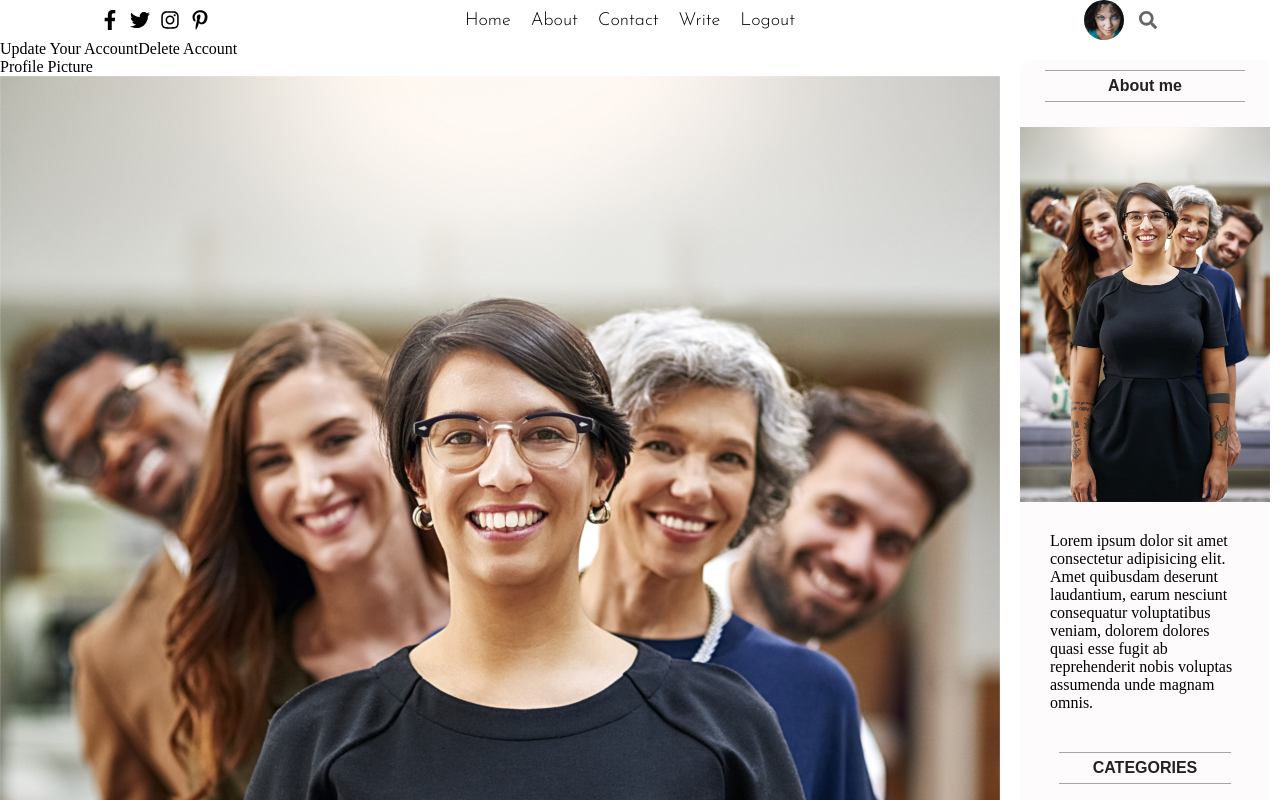
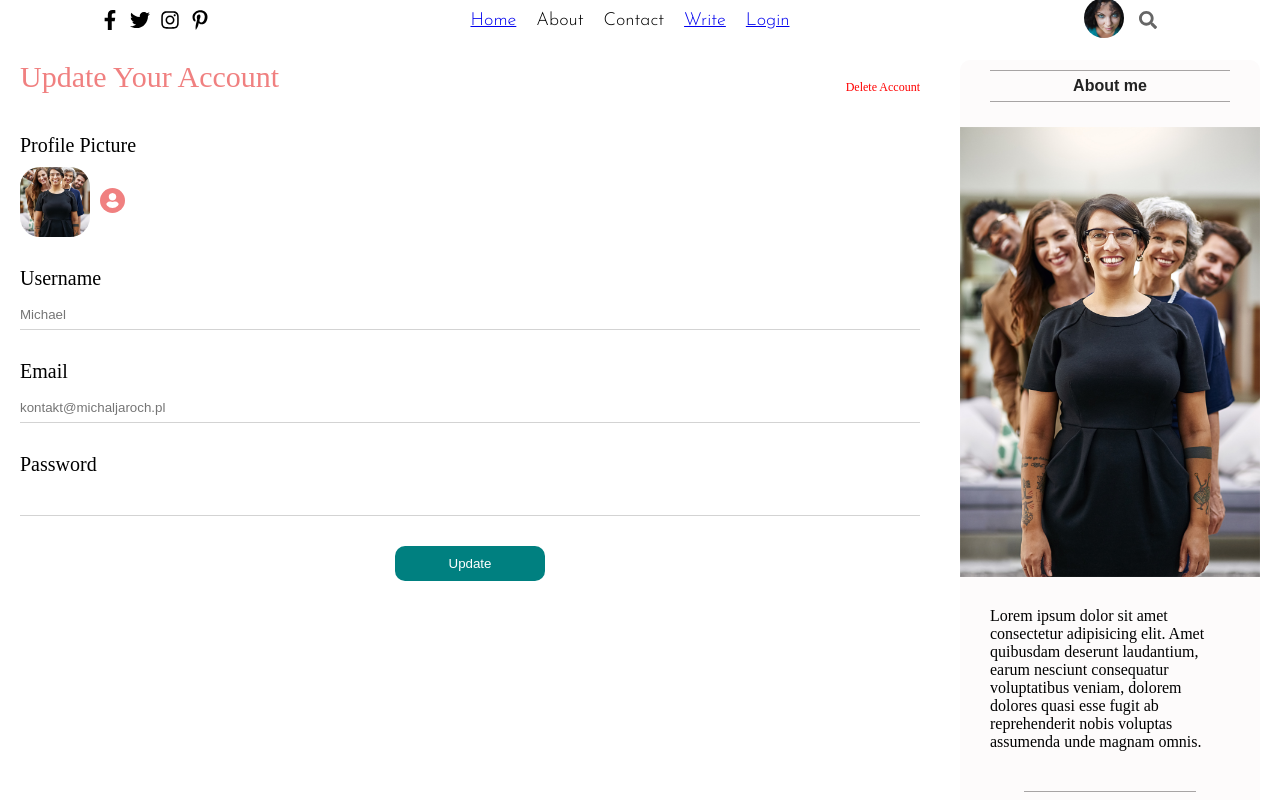
Before and after one commit to Xordex/Blog, a React (Vite) app: page /setting in a window 1280 px wide. Shown: the top 800 px of the page. Built offline with nearby package versions, Linux system fonts and the light colour scheme.

Commit message:
Add every page and start with Router config

```diff
--- a/package.json
+++ b/package.json
@@ -12,7 +12,8 @@
   "dependencies": {
     "react": "^18.3.1",
     "react-dom": "^18.3.1",
-    "react-icons": "^5.3.0"
+    "react-icons": "^5.3.0",
+    "react-router-dom": "^6.28.0"
   },
   "devDependencies": {
     "@eslint/js": "^9.11.1",
--- a/src/App.jsx
+++ b/src/App.jsx
@@ -3,15 +3,28 @@ import Topbar from "./components/topbar/Topbar"
 import Single from "./pages/single/Single"
 import Write from "./pages/write/Write"
 import Setting from "./pages/setting/Setting"
+import Login from "./pages/login/Login"
+import Register from "./pages/register/Register"
+import { Route, BrowserRouter as Router, Routes } from 'react-router-dom';
 
 function App() {
 
   return (
     <>
-      <Topbar />
-      <Setting />
+
+      <Router>
+        <Topbar />
+        <Routes>
+          <Route path="/" element={<Home />} />
+          <Route path="register" element={<Register />} />
+          <Route path="login" element={<Login />} />
+          <Route path="write" element={<Write />} />
+          <Route path="single" element={<Single />} />
+          <Route path="setting" element={<Setting />} />
+        </Routes>
+      </Router>
     </>
-  )
+  );
 }
 
 export default App
--- a/src/components/topbar/Topbar.jsx
+++ b/src/components/topbar/Topbar.jsx
@@ -5,6 +5,7 @@ import { FaInstagram } from "react-icons/fa";
 import { FaPinterestP } from "react-icons/fa";
 import { FaSearch } from "react-icons/fa";
 import womanImage from '../../assets/woman.jpg'
+import { Link } from 'react-router-dom';
 
 export default function Topbar() {
     return (
@@ -17,15 +18,15 @@ export default function Topbar() {
             </div>
             <div className="topCenter">
                 <ul className="topList">
-                    <li className='topListItem'>Home</li>
+                    <Link to='/'><li className='topListItem'>Home</li></Link>
                     <li className='topListItem'>About</li>
                     <li className='topListItem'>Contact</li>
-                    <li className='topListItem'>Write</li>
-                    <li className='topListItem'>Logout</li>
+                    <Link to='/write'><li className='topListItem'>Write</li></Link>
+                    <Link to="/login"><li className='topListItem'>Login</li></Link>
                 </ul>
             </div>
             <div className="topRight">
-                <img src={womanImage} alt="woman" className='topImg' />
+                <Link to='/register'><img src={womanImage} alt="woman" className='topImg' /></Link>
                 <FaSearch className='topSearchIcon' />
             </div>
         </div>
--- /dev/null
+++ b/src/pages/login/Login.jsx
@@ -0,0 +1,17 @@
+import './login.css';
+
+export default function Login() {
+    return (
+        <div className='login'>
+            <span className='loginTitle'>Login</span>
+            <form className='loginForm'>
+                <label>Email</label>
+                <input type="text" className='loginInput' placeholder='Enter Your Email...' />
+                <label>Password</label>
+                <input type="password" className='loginInput' placeholder='Enter Your Password...' />
+                <button className="loginButton">Login</button>
+                <button className="loginRegisterButton">Register</button>
+            </form>
+        </div>
+    )
+}
--- /dev/null
+++ b/src/pages/login/login.css
@@ -0,0 +1,52 @@
+.login {
+    height: calc(100vh - 5vh);
+    display: flex;
+    flex-direction: column;
+    align-items: center;
+    justify-content: center;
+    background: linear-gradient(rgba(255, 255, 255, 0.5), rgba(0, 0, 0, 0.5)), url('../../assets/nature.jpg');
+    background-size: cover;
+    background-position: center;
+}
+
+.loginTitle {
+    font-size: 50px;
+}
+
+.loginForm {
+    margin-top: 20px;
+    display: flex;
+    flex-direction: column;
+}
+
+.loginForm>label {
+    margin: 10px 0;
+}
+
+.loginInput {
+    padding: 10px;
+    background-color: white;
+    border: none;
+}
+
+.loginButton {
+    margin-top: 20px;
+    cursor: pointer;
+    background-color: lightcoral;
+    border: none;
+    color: white;
+    border-radius: 10px;
+    padding: 10px;
+}
+
+.loginRegisterButton {
+    position: absolute;
+    top: 8vh;
+    right: 3vw;
+    background-color: teal;
+    cursor: pointer;
+    border: none;
+    padding: 15px;
+    color: white;
+    border-radius: 10px;
+}
--- /dev/null
+++ b/src/pages/register/Register.jsx
@@ -0,0 +1,19 @@
+import './register.css';
+
+export default function Register() {
+    return (
+        <div className='register'>
+            <span className='registerTitle'>Register</span>
+            <form className='registerForm'>
+                <label>Email</label>
+                <input type="text" className='registerInput' placeholder='Enter Your Email...' />
+                <label>Username</label>
+                <input type="text" className='registerInput' placeholder='Enter Your Username...' />
+                <label>Password</label>
+                <input type="password" className='registerInput' placeholder='Enter Your Password...' />
+                <button className="registerButton">Register</button>
+                <button className="registerLoginButton">Login</button>
+            </form>
+        </div>
+    )
+}
--- /dev/null
+++ b/src/pages/register/register.css
@@ -0,0 +1,52 @@
+.register {
+    height: calc(100vh - 5vh);
+    display: flex;
+    flex-direction: column;
+    align-items: center;
+    justify-content: center;
+    background: linear-gradient(rgba(255, 255, 255, 0.5), rgba(0, 0, 0, 0.5)), url('../../assets/nature.jpg');
+    background-size: cover;
+    background-position: center;
+}
+
+.registerTitle {
+    font-size: 50px;
+}
+
+.registerForm {
+    margin-top: 20px;
+    display: flex;
+    flex-direction: column;
+}
+
+.registerForm>label {
+    margin: 10px 0;
+}
+
+.registerInput {
+    padding: 10px;
+    background-color: white;
+    border: none;
+}
+
+.registerButton {
+    margin-top: 20px;
+    cursor: pointer;
+    background-color: teal;
+    border: none;
+    color: white;
+    border-radius: 10px;
+    padding: 10px;
+}
+
+.registerLoginButton {
+    position: absolute;
+    top: 8vh;
+    right: 3vw;
+    background-color: lightcoral;
+    cursor: pointer;
+    border: none;
+    padding: 15px;
+    color: white;
+    border-radius: 10px;
+}
--- a/src/pages/setting/Setting.jsx
+++ b/src/pages/setting/Setting.jsx
@@ -16,7 +16,7 @@ export default function Setting() {
                     <div className="settingsPP">
                         <img src={SetImg} alt="" />
                         <label htmlFor="fileInput">
-                            <FaUser />
+                            <FaUser className='settingsPPIcon' />
                         </label>
                         <input type="file" id='fileInput' />
                     </div>
--- a/src/pages/setting/setting.css
+++ b/src/pages/setting/setting.css
@@ -4,4 +4,83 @@
 
 .settingsWrapper {
     flex: 9;
+    padding: 20px;
 }
+
+.settingsTitle {
+    display: flex;
+    align-items: center;
+    justify-content: space-between;
+}
+
+.settingsUpdateTitle {
+    font-size: 30px;
+    margin-bottom: 20px;
+    color: lightcoral;
+}
+
+.settingsDeleteTitle {
+    color: red;
+    font-size: 12px;
+    cursor: pointer;
+}
+
+.settingsForm {
+    display: flex;
+    flex-direction: column;
+}
+
+.settingsPP {
+    display: flex;
+    align-items: center;
+    margin: 10px 0;
+}
+
+.settingsPP>img {
+    width: 70px;
+    height: 70px;
+    border-radius: 20px;
+    object-fit: cover;
+}
+
+.settingsPPIcon {
+    width: 25px;
+    height: 25px;
+    border-radius: 50%;
+    background-color: lightcoral;
+    color: white;
+    padding: 5px;
+    margin-left: 10px;
+    cursor: pointer;
+}
+
+.settingsForm>label {
+    font-size: 20px;
+    margin-top: 20px;
+}
+
+.settingsForm>input {
+    color: gray;
+    margin: 10px 0;
+    height: 30px;
+    border: none;
+    border-bottom: 1px solid lightgray;
+}
+
+.settingsSubmit {
+    width: 150px;
+    align-self: center;
+    border: none;
+    border-radius: 10px;
+    color: white;
+    background-color: teal;
+    padding: 10px;
+    margin-top: 20px;
+    cursor: pointer;
+    transition-duration: 0.2s;
+}
+
+
+.settingsSubmit:hover {
+    background-color: rgba(0, 128, 128, 0.701);
+}
```
Also changed, not shown: 1 other file (tests, documents, lock files or other folders).
